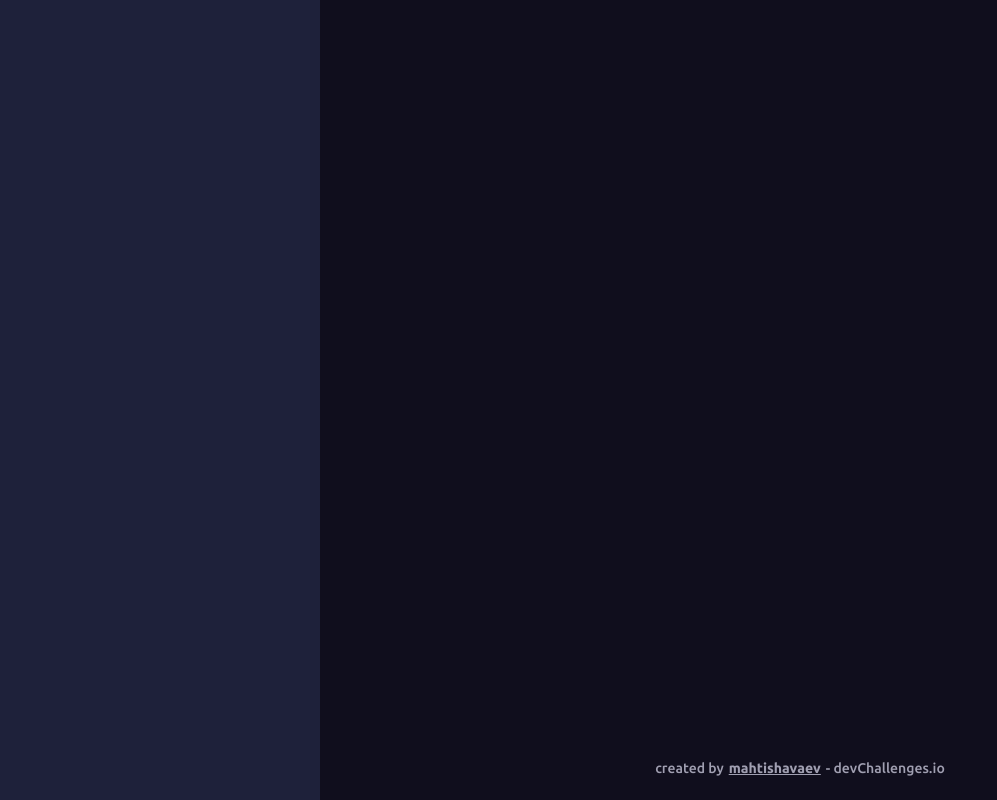
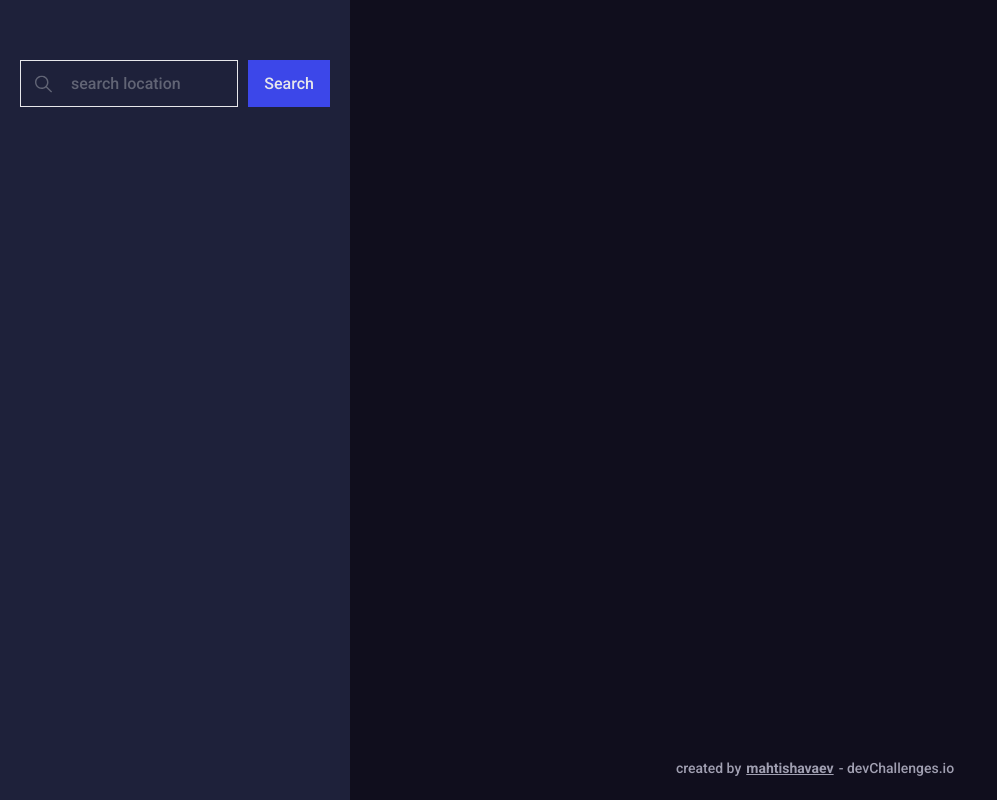
Before and after one commit to mahtishavaev/weather-app, a React (Create React App) app: page / in a window 1280 px wide. Shown: the whole page, without its empty margins (0-997 px from the left). Built offline with nearby package versions, Linux system fonts and the light colour scheme.

Commit message:
feat: add search form

```diff
--- a/public/index.html
+++ b/public/index.html
@@ -23,7 +23,7 @@
     -->
     <link rel="preconnect" href="https://fonts.gstatic.com" />
     <link
-      href="https://fonts.googleapis.com/css2?family=Ubuntu:ital,wght@0,400;0,500;0,700;1,300&display=swap"
+      href="https://fonts.googleapis.com/css2?family=Roboto:wght@400;500;700&display=swap"
       rel="stylesheet"
     />
     <title>Weather App</title>
--- a/src/view/App.tsx
+++ b/src/view/App.tsx
@@ -14,7 +14,7 @@ const GlobalStyle = createGlobalStyle`
   }
   body{
     background:#FAFAFA;
-    font-family: 'Ubuntu', sans-serif;
+    font-family: 'Roboto', sans-serif;
   }
 `;
 
--- /dev/null
+++ b/src/view/Aside/Aside.tsx
@@ -0,0 +1,7 @@
+import styled from "styled-components";
+
+export const Aside = styled.aside`
+  width: 350px;
+  background-color: #1e213a;
+  padding: 20px;
+`;
--- a/src/view/HomePage/HomePage.tsx
+++ b/src/view/HomePage/HomePage.tsx
@@ -1,20 +1,16 @@
 import { FC } from "react";
-import styled from "styled-components";
 import { Footer } from "../Footer/Footer";
-import { Search } from "./Search";
+import { SearchForm } from "./SearchForm";
 import { WorldMap } from "./WorldMap";
-
-const Main = styled.main`
-  display: flex;
-  flex-direction: column;
-  flex: 1;
-  background-color: #100e1d;
-`;
+import { Aside } from "../Aside/Aside";
+import { Main } from "../Main/Main";
 
 export const HomePage: FC = () => {
   return (
     <>
-      <Search />
+      <Aside>
+        <SearchForm />
+      </Aside>
       <Main>
         <WorldMap />
         <Footer />
--- a/src/view/HomePage/Search.tsx
+++ /dev/null
@@ -1,11 +0,0 @@
-import { FC } from "react";
-import styled from "styled-components";
-
-const Inner = styled.aside`
-  width: 320px;
-  background-color: #1e213a;
-`;
-
-export const Search: FC = () => {
-  return <Inner></Inner>;
-};
--- /dev/null
+++ b/src/view/HomePage/SearchForm.tsx
@@ -0,0 +1,76 @@
+import { FC, useState } from "react";
+import styled from "styled-components";
+import { ReactComponent as SearchIcon } from "../../assets/icons/search.svg";
+
+const Form = styled.form`
+  display: flex;
+  margin-top: 40px;
+`;
+
+const InputWrapper = styled.div`
+  position: relative;
+`;
+
+const InputIcon = styled(SearchIcon)`
+  width: 17px;
+  height: 17px;
+  fill: #616475;
+  position: absolute;
+  top: 50%;
+  left: 15px;
+  transform: translateY(-50%);
+`;
+
+const Input = styled.input`
+  width: 100%;
+  font-size: 16px;
+  font-family: "Roboto", sans-serif;
+  color: #e7e7eb;
+  border: 1px solid #e7e7eb;
+  padding: 13px 10px 13px 50px;
+  background-color: transparent;
+  outline: none;
+  &::placeholder {
+    color: #616475;
+    font-weight: 500;
+  }
+  &:focus {
+    box-shadow: 0 0 15px 1px #464855;
+  }
+`;
+
+const Button = styled.button`
+  font-family: "Roboto", sans-serif;
+  font-weight: 500;
+  font-size: 16px;
+  background-color: #3c47e9;
+  color: #e7e7eb;
+  padding: 14px 16px;
+  margin-left: 10px;
+  border: none;
+  outline: none;
+  cursor: pointer;
+`;
+
+export const SearchForm: FC = () => {
+  const [searchQuery, setSearchQuery] = useState("");
+
+  const onFormSubmit = (e: React.FormEvent<HTMLFormElement>) => {
+    e.preventDefault();
+  };
+
+  return (
+    <Form onSubmit={onFormSubmit}>
+      <InputWrapper>
+        <InputIcon />
+        <Input
+          type="text"
+          placeholder="search location"
+          value={searchQuery}
+          onChange={(e) => setSearchQuery(e.target.value)}
+        />
+      </InputWrapper>
+      <Button>Search</Button>
+    </Form>
+  );
+};
--- /dev/null
+++ b/src/view/Main/Main.tsx
@@ -0,0 +1,8 @@
+import styled from "styled-components";
+
+export const Main = styled.main`
+  display: flex;
+  flex-direction: column;
+  flex: 1;
+  background-color: #100e1d;
+`;
```
Also changed, not shown: src/assets/icons/search.svg (added).
